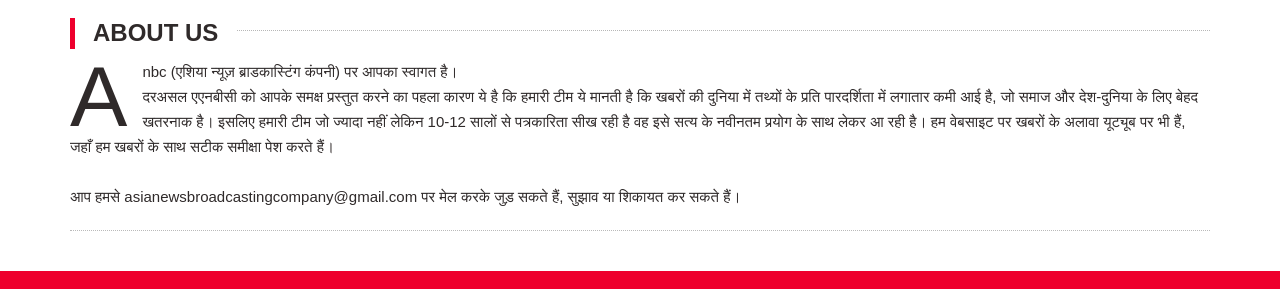
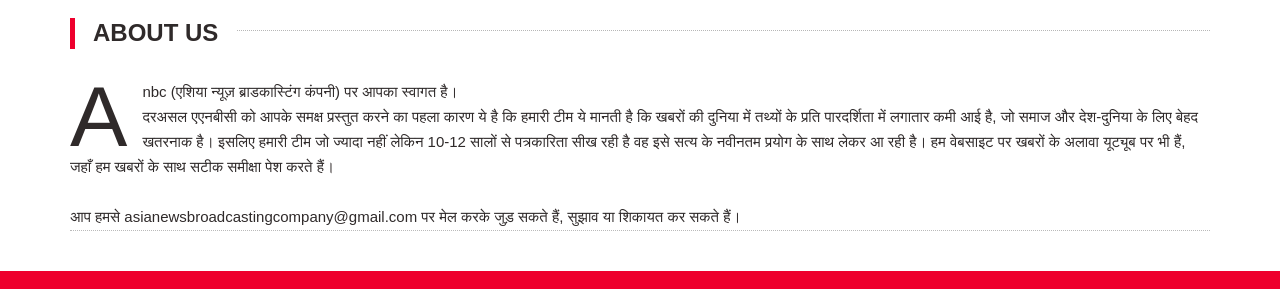
Before and after one commit to laxmikantsharma/Test, an Angular app in the folder ANBCNews.UI/: page /about in a window 1280 px wide. Shown: the part 554-843 px from the top of the page. Built offline with nearby package versions, Linux system fonts and the light colour scheme; no server answers.

Commit message:
layout changes

```diff
--- a/ANBCNews.UI/src/assets/css/style.css
+++ b/ANBCNews.UI/src/assets/css/style.css
@@ -2155,7 +2155,7 @@
 .page-content,
 .entry-content,
 .entry-summary {
-  margin: 10px 0 0; }
+  margin: 5px 0 0; }
 
 .page-links {
   clear: both;
@@ -2176,7 +2176,7 @@
 .entry-content p:first-of-type, .page .entry-content p:first-of-type {
   color: #2f2a2a;
   border-bottom: 1px dotted #bababa;
-  padding-bottom: 20px;
+  padding-top: 20px;
 }
 
 .archive .entry-title {
```
